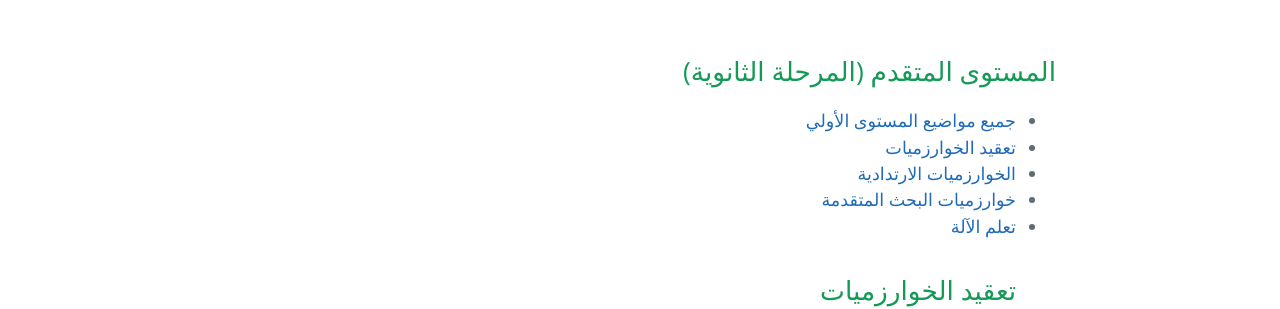
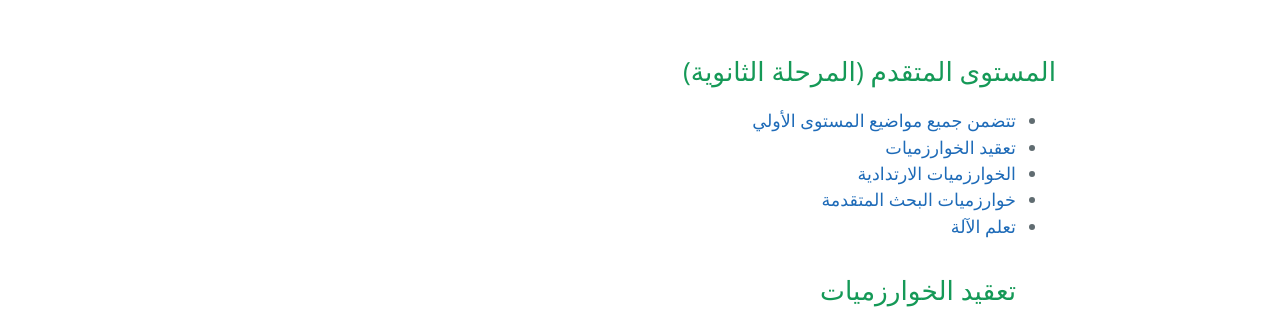
Before and after one commit to Teqaniaat/Teqaniaat, a Jekyll site: the page built from athka/first_exam_topics_senior_ar.md, in a window 1280 px wide. Shown: the part 710-1019 px from the top of the page. Built offline with Jekyll 4.4.1, drawn with Linux system fonts in a browser that asks for light colours; the repository's description, which GitHub fills in, is left out.

Commit message:
Update first_exam_topics_senior_ar.md

```diff
--- a/athka/first_exam_topics_senior_ar.md
+++ b/athka/first_exam_topics_senior_ar.md
@@ -13,7 +13,7 @@ lang: ar
 {% include athka-tgchannel.html %}
 
 ## المستوى المتقدم (المرحلة الثانوية)
-- [جميع مواضيع المستوى الأولي](https://teqaniaat.github.io/Teqaniaat/athka/first_exam_topics_junior_ar)
+- [تتضمن جميع مواضيع المستوى الأولي](https://teqaniaat.github.io/Teqaniaat/athka/first_exam_topics_junior_ar)
 - [تعقيد الخوارزميات](#تعقيد-الخوارزميات)
 - [الخوارزميات الارتدادية](#الخوارزميات-الارتدادية)
 - [خوارزميات البحث المتقدمة](#خوارزميات-البحث-المتقدمة)
```
